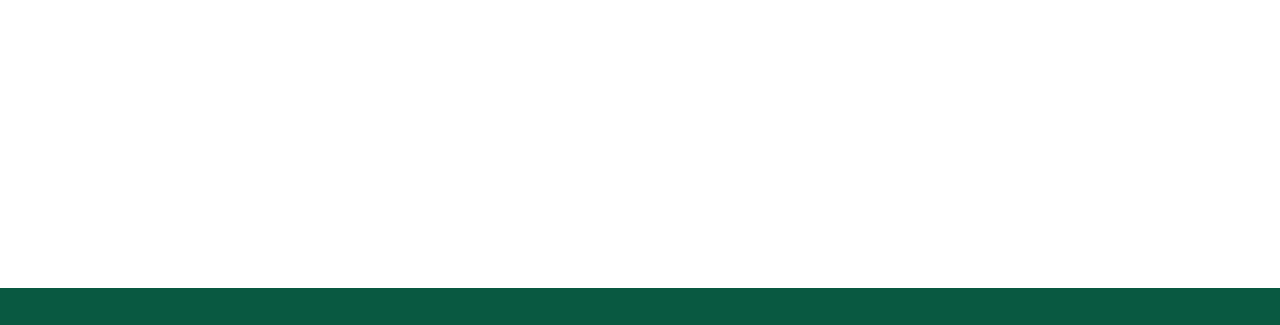
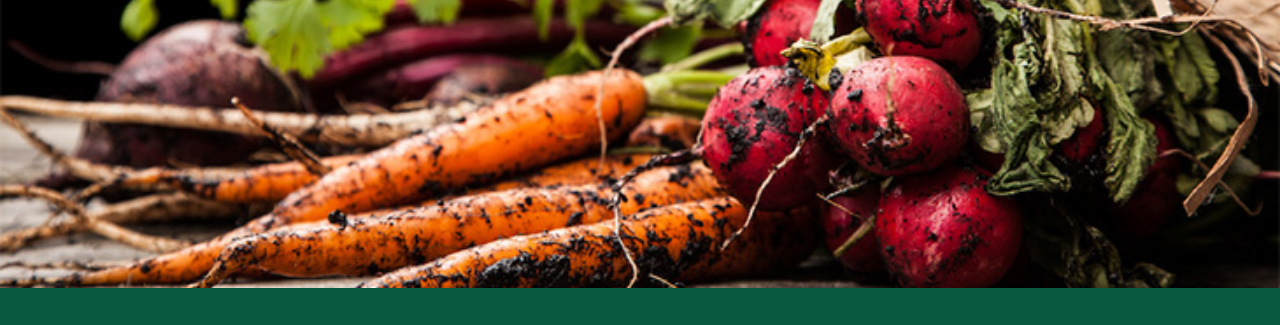
Before and after one commit to erinakamura-demo/portfolio, a plain HTML site: page menu.html in a window 1280 px wide. Shown: the part 352-677 px from the top of the page. Drawn offline with Linux system fonts and the light colour scheme; files whose address does not match are found by name; a web font is replaced by a local one.

Commit message:
image path update

```diff
--- a/menu.css
+++ b/menu.css
@@ -5,7 +5,7 @@ body{
 }
 
 header h1{
-  background-image: url(../The_Plant_Cafe_code/images/header5.jpg);
+  background-image: url(images/header5.jpg);
   background-size:cover;
   height:auto;
   display: flex;
```
